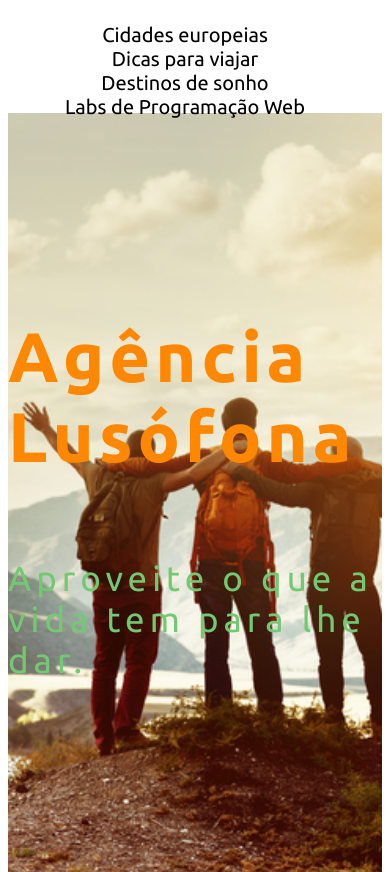
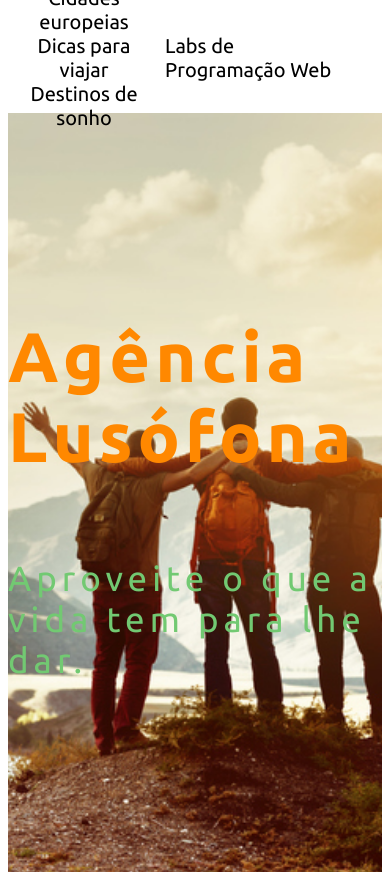
Before and after one commit to joaoantas05/pw-labs-joaoantas-a22002629, a PHP site: page /lab5/index.html in a window 390 px wide; the page is wider, and only the part inside the window is pictured. Shown: the top 872 px of that part. Run offline with PHP 8.4, Linux system fonts and the light colour scheme.

Commit message:
finalizacao laboratorios

```diff
--- a/lab5/estilos.css
+++ b/lab5/estilos.css
@@ -12,6 +12,9 @@ a{ /*tira a linha dos href*/
 }
 
 .menu{ /*barra*/
+    display: flex;
+    justify-content: space-between;
+    align-items: center;
     padding: 15px;
     font-size: 20px;
     background-color: rgb(255, 255, 255);
@@ -22,11 +25,11 @@ a{ /*tira a linha dos href*/
     font-weight: 400;
 }
 
-.menu nav a:hover { /*letras*/
+.menu a:hover { /*letras*/
     font-weight: bold;
 }
 
-.menu nav a { /*letras*/
+.menu a { /*letras*/
     margin-right: 20px;
     color: rgb(0, 0, 0);
 }
@@ -108,14 +111,17 @@ a{ /*tira a linha dos href*/
       width: 100%;
       height: 100%;
 }
+@media(max-width : 900px){
+    .fotos{
+        grid-template-columns: repeat(auto-fit, minmax(45%, 1fr));
+    }
+}
 @media(max-width : 600px){
     .fotos{
         grid-template-columns: repeat(auto-fit, minmax(90%, 1fr));
     }
-}
-@media(max-width : 900px){
-    .fotos{
-        grid-template-columns: repeat(auto-fit, minmax(45%, 1fr));
+    .animacoes{
+        grid-template-columns: repeat(auto-fit, minmax(90%, 1fr)) !important;
     }
 }
 
--- a/lab5/index.html
+++ b/lab5/index.html
@@ -17,8 +17,8 @@
                 <a href="#capitais">Cidades europeias</a>
                 <a href="#travels">Dicas para viajar</a>
                 <a href="#dream">Destinos de sonho</a>
-                <a class="labs" href="../index.html">Labs de Programação Web</a>
             </nav>
+            <a class="labs" href="../index.html">Labs de Programação Web</a>
         </div>
 
         <div class="inicio">
```
